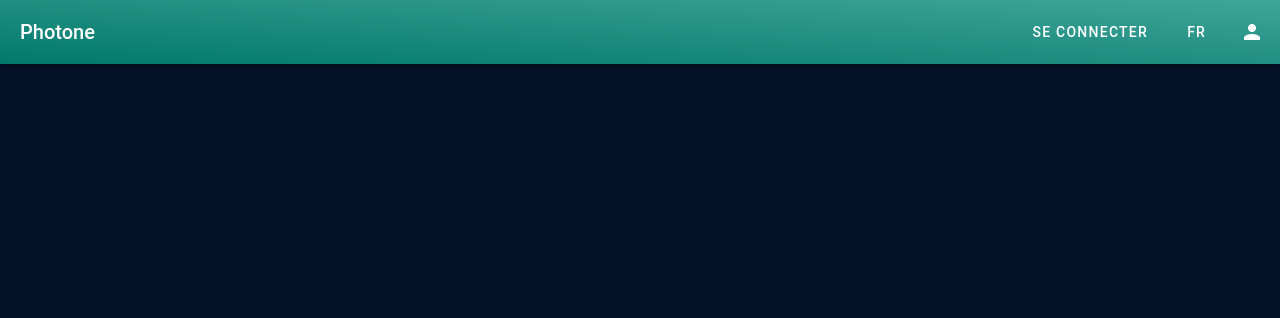
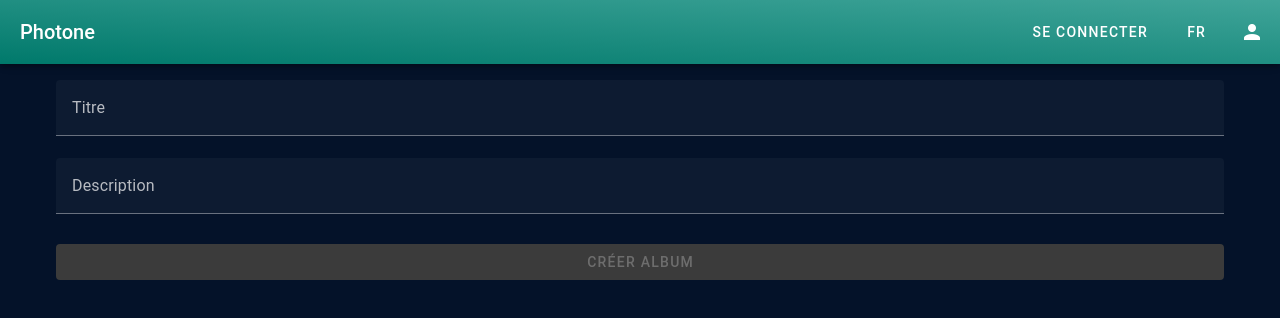
Before and after one commit to erwan-legoff/photone, a Nuxt app: page /albums in a window 1280 px wide. Shown: the top 318 px of the page. Built offline with nearby package versions, Linux system fonts and the light colour scheme.

Commit message:
now can upload an album

```diff
--- a/app/components/AppBar.vue
+++ b/app/components/AppBar.vue
@@ -9,6 +9,9 @@
             </NuxtLink>
         </v-app-bar-title>
         <div v-if="userStore.isLogged">
+            <v-btn @click="navigateTo(localePath({ name: 'albums' }))">
+                Mes albums
+            </v-btn>
             <v-btn @click="navigateTo(localePath({ name: 'photos' }))">
                 {{ $t("nav_bar.photos") }}
             </v-btn>
--- /dev/null
+++ b/app/pages/albums.vue
@@ -0,0 +1,30 @@
+<template>
+  <div class="full-page-background">
+    <v-container>
+      <form @submit.prevent="submit">
+        <v-text-field v-model="title" label="Titre">
+
+        </v-text-field>
+
+        <v-text-field v-model="description" label="Description">
+
+        </v-text-field>
+        <v-btn class="mt-2" text="Créer Album" type="submit" :disabled="!canSubmit" block></v-btn>
+
+
+      </form>
+
+
+    </v-container>
+  </div>
+</template>
+
+<script setup lang="ts">
+import { useAlbumStore } from '~/stores/albumStore';
+
+const albumStore = useAlbumStore()
+const title = ref("")
+const description = ref("")
+const canSubmit = computed(() => title.value.length > 0)
+const submit = () => { albumStore.createAlbum({ title: title.value, description: description.value }) }
+</script>
--- /dev/null
+++ b/app/stores/albumStore.ts
@@ -0,0 +1,43 @@
+import { defineStore } from "pinia";
+import { useNotificationStore } from "./notificationStore";
+import type { CreateAlbumDtoRequest } from "./types/album/CreateAlbumDtoRequest";
+import type { Medium } from "./types/Medium";
+
+export const useAlbumStore = defineStore("album-store", () => {
+  // State
+  const album = ref<Medium[][]>([]);
+  const albumsAreLoading = ref(false);
+
+  // Stores - centralisées une seule fois
+  const notificationStore = useNotificationStore();
+  const keyStore = useKeyStore();
+
+  // Actions
+  async function createAlbum(album: CreateAlbumDtoRequest): Promise<void> {
+    notificationStore.notifyInfo(`Uploading ${album.title} ...`);
+
+    const { $api } = useNuxtApp();
+    try {
+      if (await keyStore.shouldPromptForPin()) {
+        return;
+      }
+
+      await $api("/album", {
+        method: "POST",
+        body: album,
+      });
+      notificationStore.notifySuccess(`${album.title} uploaded!`);
+    } catch (error) {
+      notificationStore.handleError(error, "getMedium");
+    }
+  }
+
+  // Return - exposer le state et les actions
+  return {
+    // State properties (must be returned as-is for Pinia to track them)
+    mediaAreLoading: albumsAreLoading,
+
+    // Actions
+    createAlbum,
+  };
+});
--- /dev/null
+++ b/app/stores/types/album/CreateAlbumDtoRequest.ts
@@ -0,0 +1,4 @@
+export interface CreateAlbumDtoRequest {
+  title: string
+  description?: string
+}
--- /dev/null
+++ b/app/stores/types/album/CreateAlbumDtoResponse.ts
@@ -0,0 +1,3 @@
+export interface CreateAlbumDtoResponse {
+  id: number;
+}
```
